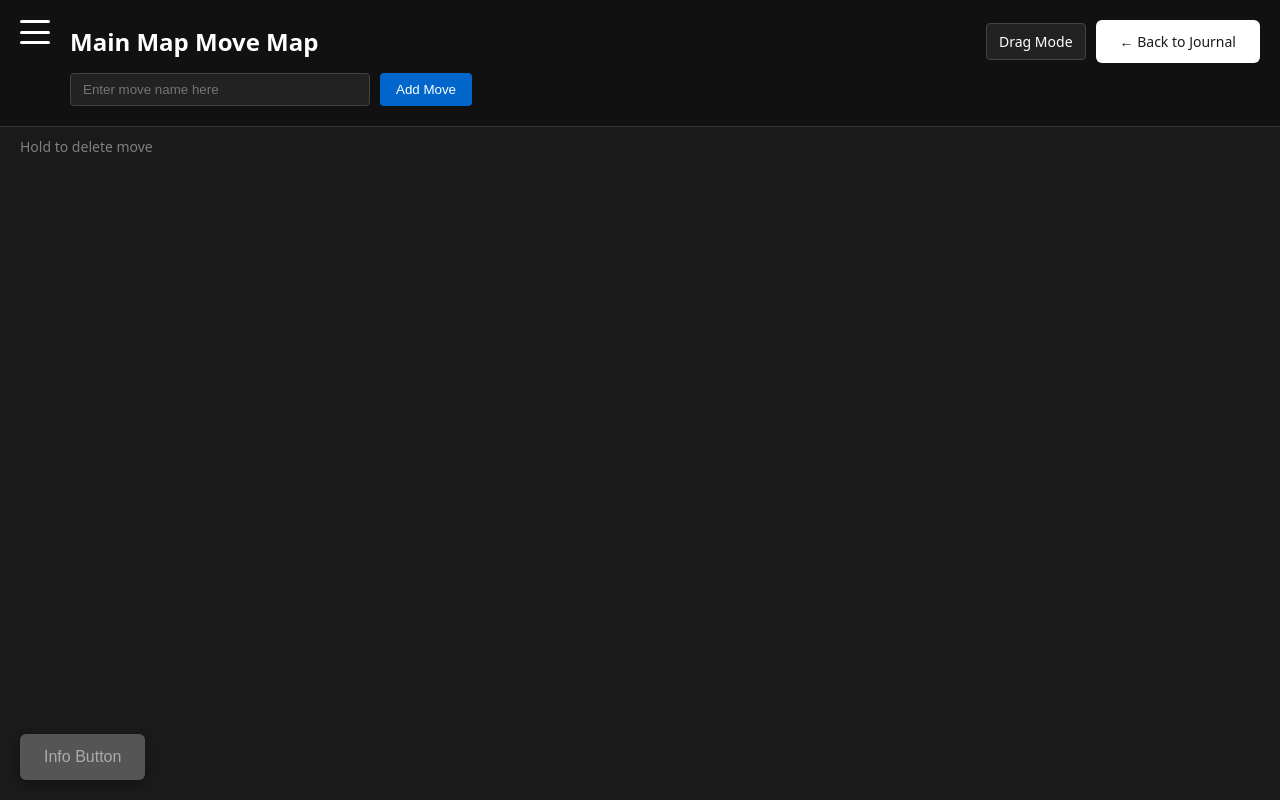
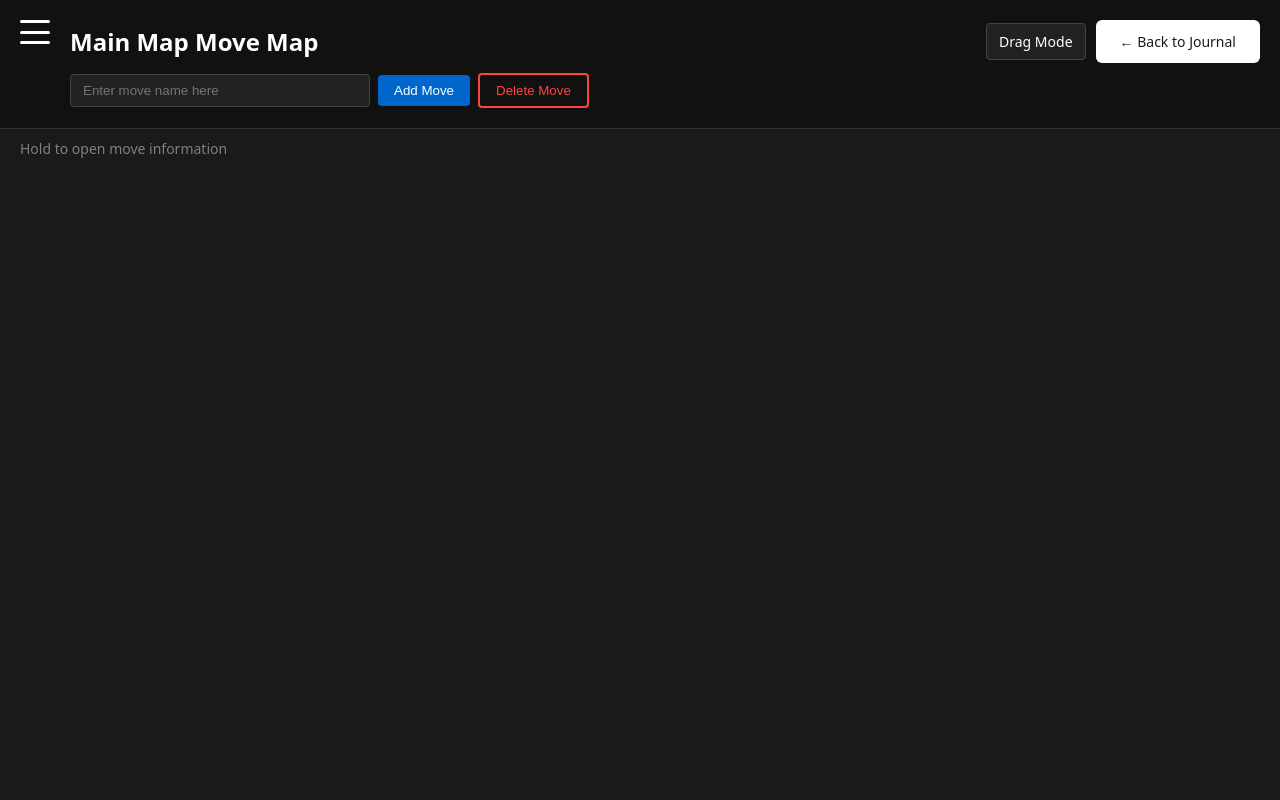
Before and after one commit to AUrbano2000/bjj-tracker, a Flask app: page /moves in a window 1280 px wide. Run offline with Flask 3, Linux system fonts and the light colour scheme; data comes from the database, SQL or seed files in the repository; data that the repository does not hold is empty.

Commit message:
Change hold to open profile, add delete mode button with confirmation

```diff
--- a/static/drag.js
+++ b/static/drag.js
@@ -110,7 +110,7 @@ document.querySelectorAll(".move").forEach(move => {
     longPressPopup.style.fontSize = '14px';
     longPressPopup.style.zIndex = '10000';
     longPressPopup.style.whiteSpace = 'nowrap';
-    longPressPopup.textContent = 'Hold to delete move';
+    longPressPopup.textContent = 'Hold to open move information';
     document.body.appendChild(longPressPopup);
 
     // Create progress dial
@@ -206,13 +206,14 @@ document.querySelectorAll(".move").forEach(move => {
       showPopupTimer = setTimeout(() => {
         if (!hasMoved) {
           showLongPressPopup();
-          // Start long press timer for actual deletion
+          // Start long press timer to open profile
           longPressTimer = setTimeout(() => {
             removeLongPressPopup();
-            // Remove from map - actually remove the element
-            move.remove();
+            // Open move profile
+            const moveName = move.querySelector('.move-name').textContent;
+            openMoveProfile(moveName);
             dragging = false;
-          }, 1500); // 1.5 more seconds after popup shows (2s total)
+          }, 1150); // 1.15 more seconds after popup shows (1.5s total)
         }
       }, 350);
     }
--- a/templates/moves.html
+++ b/templates/moves.html
@@ -480,23 +480,19 @@
           </div>
         </div>
       </div>
-      <form method="POST" onsubmit="return false;" style="position: relative;">
+      <form method="POST" onsubmit="return false;" style="position: relative; display: flex; gap: 8px; align-items: center;">
         <input id="moveInput" name="name" placeholder="Enter move name here" required autocomplete="off"
                oninput="showAutocomplete(this.value)">
         <div class="autocomplete-dropdown" id="autocompleteDropdown"></div>
         <button type="button" onclick="addMove()">Add Move</button>
+        <button type="button" id="deleteButton" onclick="toggleDeleteMode()" style="padding: 8px 16px; background: transparent; color: #ff4444; border: 2px solid #ff4444; border-radius: 4px; cursor: pointer; font-weight: 500;">Delete Move</button>
       </form>
     </header>
 
     <div id="canvas">
       <div style="position: absolute; top: 10px; left: 20px; text-align: left; opacity: 0.7; pointer-events: none; z-index: 1;">
-        <div style="font-size: 14px; color: #aaa;">Hold to delete move</div>
+        <div style="font-size: 14px; color: #aaa;">Hold to open move information</div>
       </div>
-
-      <!-- Permanent Info Button -->
-      <button id="moveInfoButton" style="position: fixed; bottom: 20px; left: 20px; background: #555; color: #aaa; padding: 14px 24px; border: none; border-radius: 6px; font-size: 16px; font-weight: 500; cursor: default; z-index: 10000; box-shadow: 0 4px 8px rgba(0,0,0,0.3);">
-        Info Button
-      </button>
 
       <svg id="lines-layer">
         <defs>
@@ -525,50 +521,36 @@
     <script>
         const moveProfiles = {{ move_profiles | tojson }};
         const currentMapId = {{ current_map_id }};
-        const infoButton = document.getElementById('moveInfoButton');
-        let currentMoveName = null;
+        let deleteMode = false;
+
+        function toggleDeleteMode() {
+            deleteMode = !deleteMode;
+            const deleteBtn = document.getElementById('deleteButton');
+
+            if (deleteMode) {
+                deleteBtn.style.background = '#ff4444';
+                deleteBtn.style.color = 'white';
+                deleteBtn.style.border = '2px solid #ff4444';
+            } else {
+                deleteBtn.style.background = 'transparent';
+                deleteBtn.style.color = '#ff4444';
+                deleteBtn.style.border = '2px solid #ff4444';
+            }
+        }
 
         function handleMoveClick(event, moveName) {
             event.stopPropagation();
 
-            // Update button to show move name
-            currentMoveName = moveName;
-            infoButton.textContent = moveName + ' Info';
-            infoButton.style.background = '#0066cc';
-            infoButton.style.color = 'white';
-            infoButton.style.cursor = 'pointer';
-
-            // Set up click handler
-            infoButton.onclick = function() {
-                openMoveProfile(currentMoveName);
-            };
-
-            // Add hover effect
-            infoButton.onmouseover = function() {
-                this.style.background = '#0052a3';
-            };
-            infoButton.onmouseout = function() {
-                this.style.background = '#0066cc';
-            };
+            if (deleteMode) {
+                // In delete mode - show confirmation
+                if (confirm('Are you sure you want to delete this move?')) {
+                    const moveElement = event.target.closest('.move');
+                    const moveId = moveElement.dataset.id;
+                    deleteMove(event, moveId);
+                }
+            }
+            // If not in delete mode, do nothing (hold will open profile)
         }
-
-        function resetInfoButton() {
-            currentMoveName = null;
-            infoButton.textContent = 'Info Button';
-            infoButton.style.background = '#555';
-            infoButton.style.color = '#aaa';
-            infoButton.style.cursor = 'default';
-            infoButton.onclick = null;
-            infoButton.onmouseover = null;
-            infoButton.onmouseout = null;
-        }
-
-        // Reset button when clicking elsewhere
-        document.addEventListener('click', function(e) {
-            if (!e.target.classList.contains('move-name') && !e.target.classList.contains('move') && e.target.id !== 'moveInfoButton') {
-                resetInfoButton();
-            }
-        });
 
         function toggleSidebar() {
             const sidebar = document.getElementById('sidebar');
```
